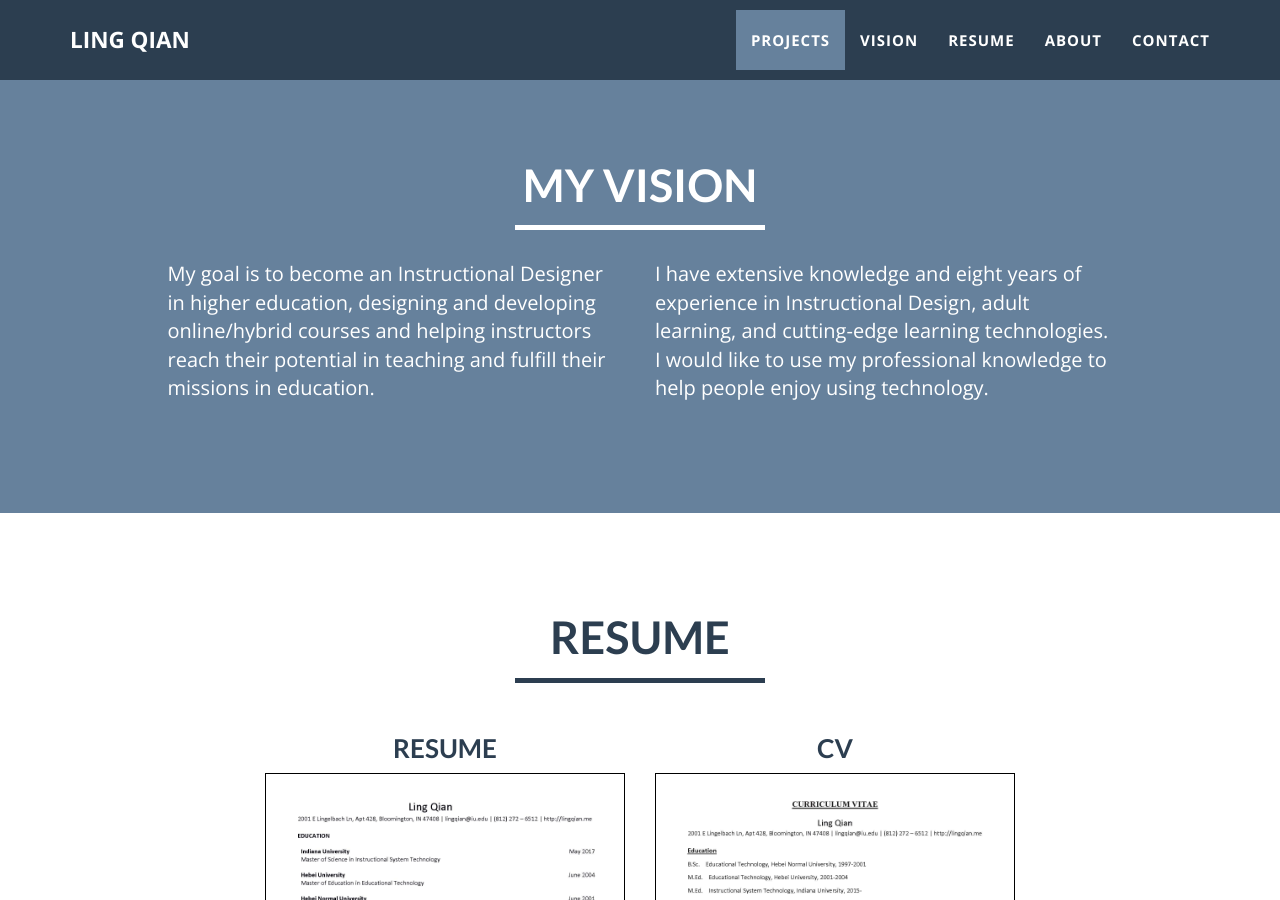
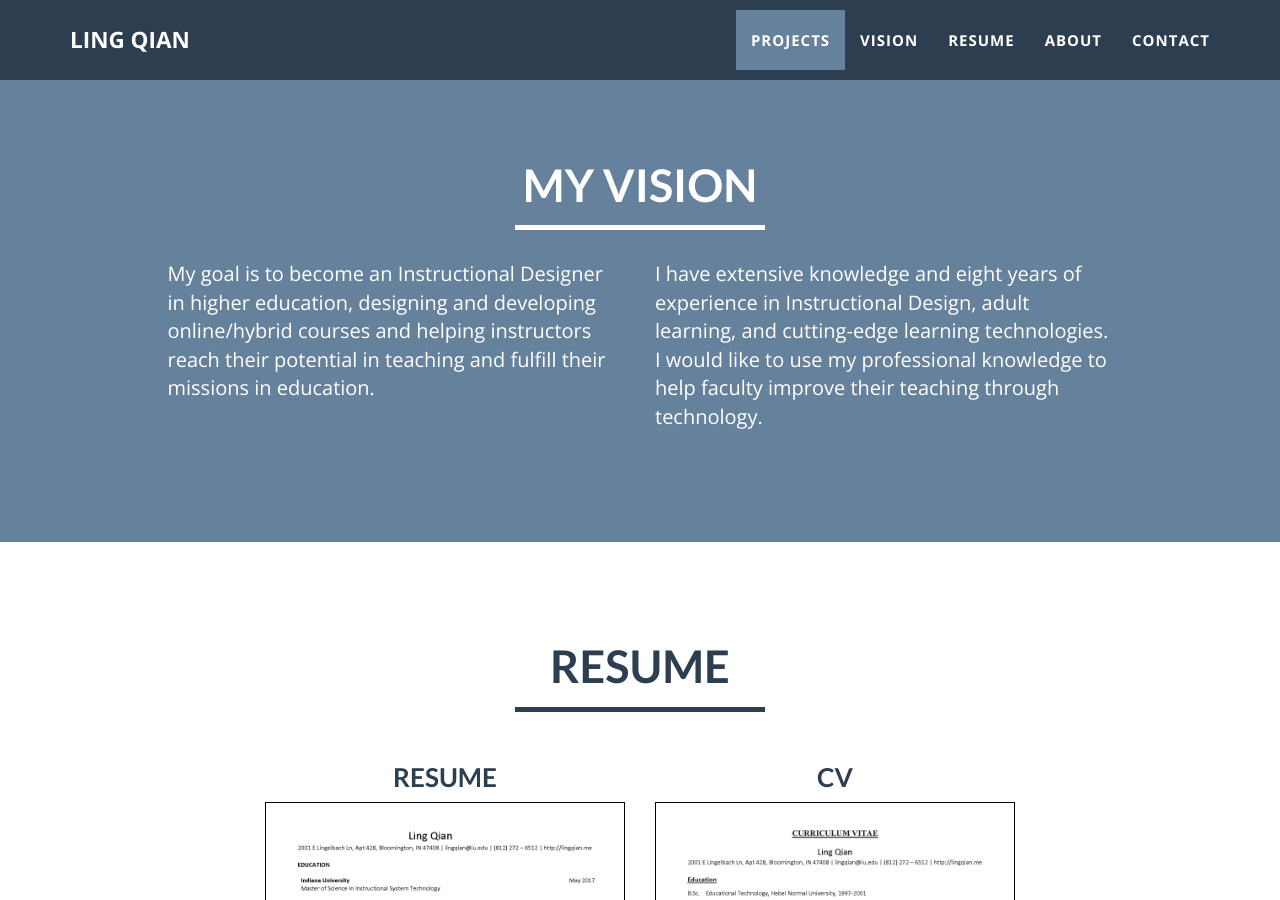
Before and after one commit to lingqiann/lingqiann.github.io, a Jekyll site: the page built from index.html, in a window 1280 px wide and 900 px high, scrolled down 2178 px. Built offline with Jekyll 4.4.1, drawn with Linux system fonts in a browser that asks for light colours.

Commit message:
Update vision.html

```diff
--- a/_includes/vision.html
+++ b/_includes/vision.html
@@ -12,7 +12,7 @@
                 <p>My goal is to become an Instructional Designer in higher education, designing and developing online/hybrid courses and helping instructors reach their potential in teaching and fulfill their missions in education.</p>
             </div>
             <div class="col-md-5">
-                <p>I have extensive knowledge and eight years of experience in Instructional Design, adult learning, and cutting-edge learning technologies. I would like to use my professional knowledge to help people enjoy using technology.</p>
+                <p>I have extensive knowledge and eight years of experience in Instructional Design, adult learning, and cutting-edge learning technologies. I would like to use my professional knowledge to help faculty improve their teaching through technology.</p>
             </div>
         </div>
     </div>
```
